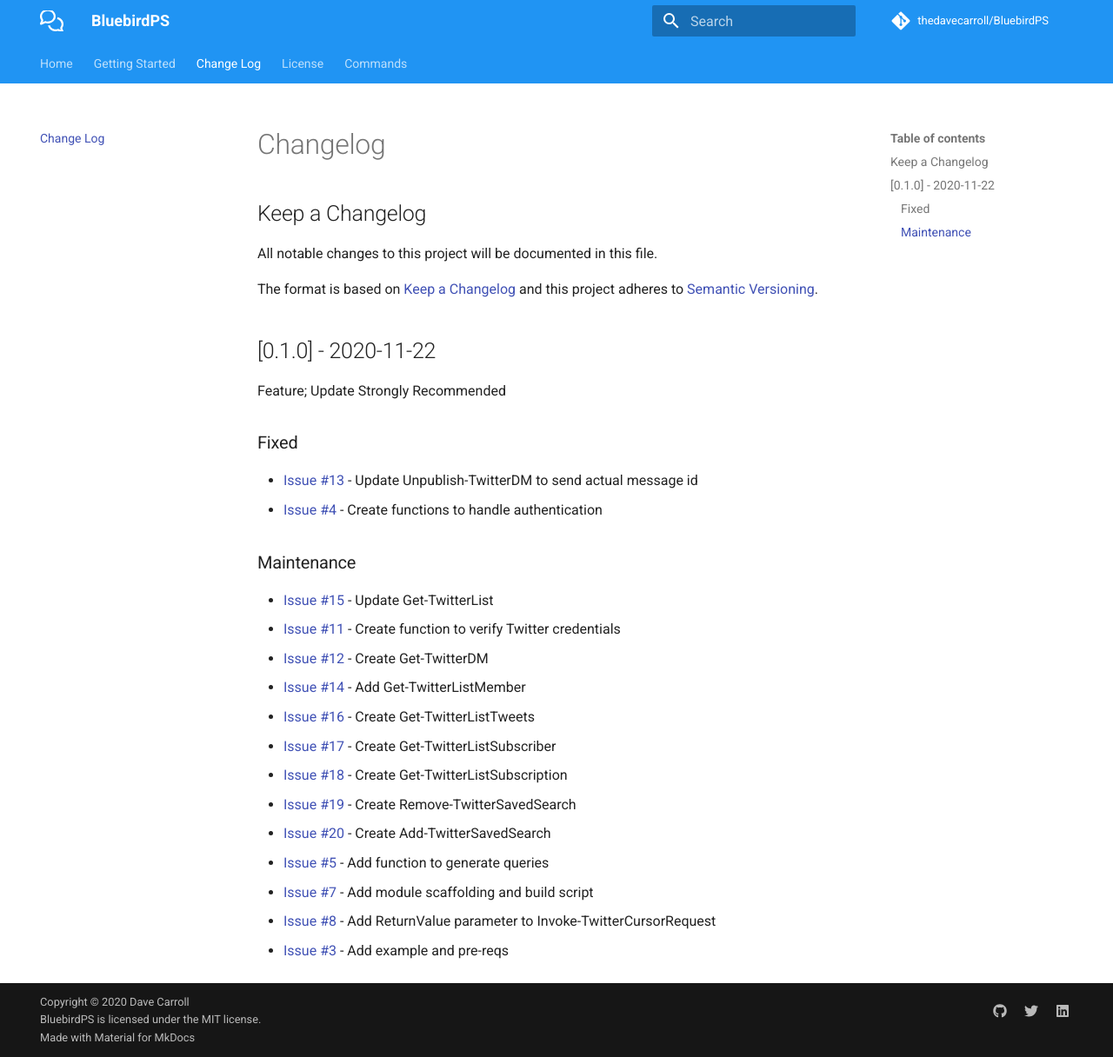
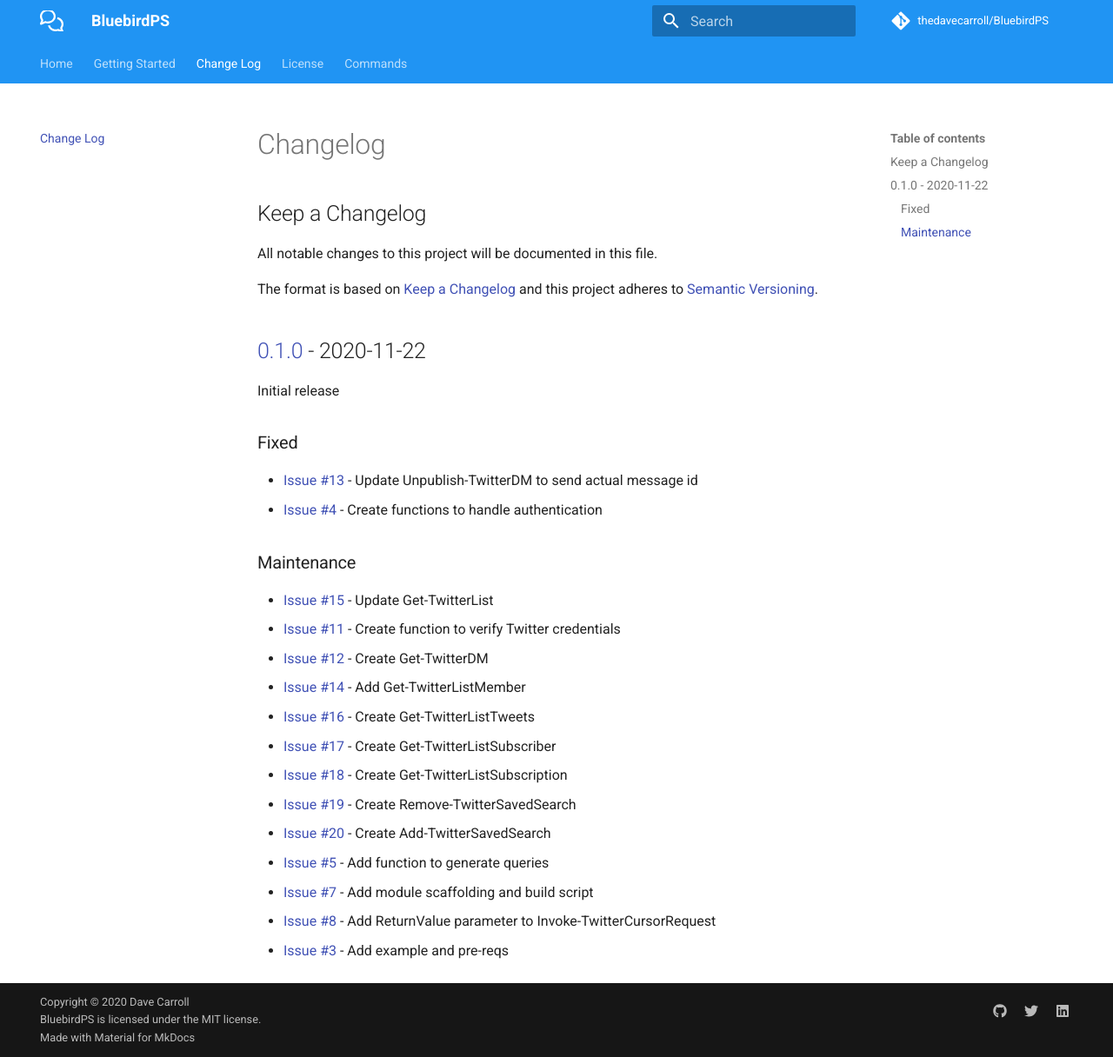
Before and after one commit to thedavecarroll/BluebirdPS, an MkDocs documentation site: the page built from docs/CHANGELOG.md, in a window 1280 px wide and 1216 px high. Shown: the whole window at 87% size. Built offline with MkDocs 1.6.1 and Material for MkDocs 9.7.7, drawn with Linux system fonts in a browser that asks for light colours; comment, search, counter and statistics services are not loaded.

Commit message:
matin changelog

```diff
--- a/docs/CHANGELOG.md
+++ b/docs/CHANGELOG.md
@@ -9,7 +9,7 @@
 
 ## [0.1.0] - 2020-11-22
 
-Feature; Update Strongly Recommended
+Initial release
 
 ### Fixed
 
```
Also changed, not shown: other parts of docs/CHANGELOG.md (+2 -0 lines), CHANGELOG.md (+3 -1 lines).
